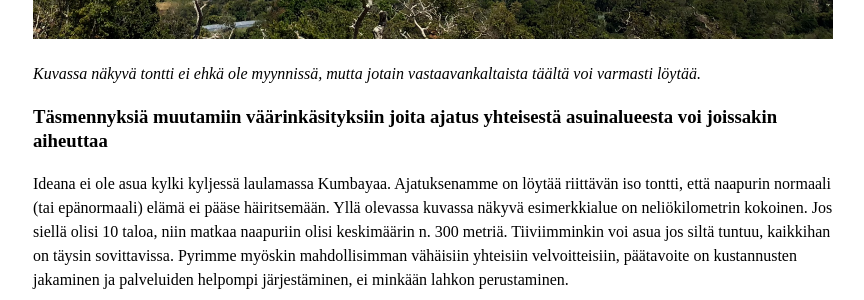
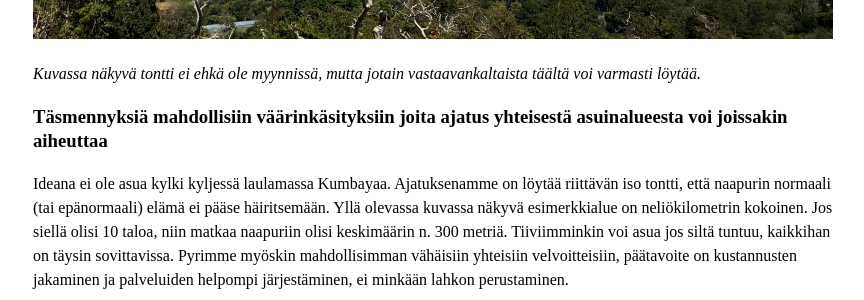
Before and after one commit to pitkonaarinparatiisi/pitkonaarinparatiisi.github.io, a Jekyll site: the page built from yhteiso.md, in a window 1280 px wide and 900 px high, scrolled down 1266 px. Shown: the part 154-454 px from the top of the window, without its empty margins (207-1071 px from the left). Built offline with Jekyll 4.4.1, drawn with Linux system fonts in a browser that asks for light colours; our own code applies the rules of GitHub Pages for plain Markdown files.

Commit message:
Update yhteiso.md

```diff
--- a/yhteiso.md
+++ b/yhteiso.md
@@ -31,7 +31,7 @@ Boquetessa ei ole elokuvateatteria, joten kaikilla herkuilla varustettu riittäv
 
 _Kuvassa näkyvä tontti ei ehkä ole myynnissä, mutta jotain vastaavankaltaista täältä voi varmasti löytää._
 
-### Täsmennyksiä muutamiin väärinkäsityksiin joita ajatus yhteisestä asuinalueesta voi joissakin aiheuttaa
+### Täsmennyksiä mahdollisiin väärinkäsityksiin joita ajatus yhteisestä asuinalueesta voi joissakin aiheuttaa
 
 Ideana ei ole asua kylki kyljessä laulamassa Kumbayaa. Ajatuksenamme on löytää riittävän iso tontti, että naapurin normaali (tai epänormaali) elämä ei pääse häiritsemään. Yllä olevassa kuvassa näkyvä esimerkkialue on neliökilometrin kokoinen. Jos siellä olisi 10 taloa, niin matkaa naapuriin olisi keskimäärin n. 300 metriä. Tiiviimminkin voi asua jos siltä tuntuu, kaikkihan on täysin sovittavissa. Pyrimme myöskin mahdollisimman vähäisiin yhteisiin velvoitteisiin, päätavoite on kustannusten jakaminen ja palveluiden helpompi järjestäminen, ei minkään lahkon perustaminen.
 
```
